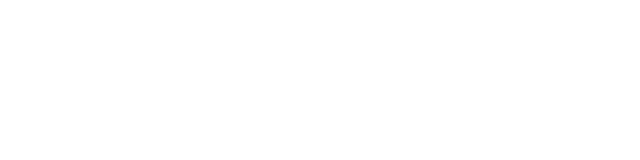
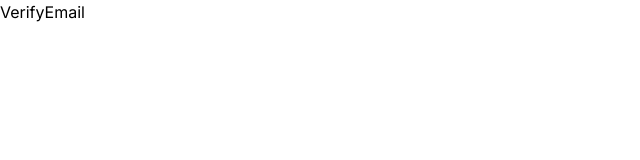
Before and after one commit to fred-fittywebdev/MERN-Login-template, a React (Create React App) app in the folder client/: page /verifymail/1 in a window 1280 px wide. Before the commit this address had no page. Shown: the top 160 px of the page, without its empty margins (0-640 px from the left). Built offline with nearby package versions, Linux system fonts and the light colour scheme; the HTML template or start-up script is replaced by a standard one.

Commit message:
sending token in verification email done

```diff
--- a/client/public/index.html
+++ b/client/public/index.html
@@ -2,7 +2,7 @@
 <html lang="en">
 	<head>
 		<meta charset="utf-8" />
-		<link rel="icon" type="image/png" href="./img/key.svg" />
+		<!-- <link rel="icon" type="image/png" href="./img/key.svg" /> -->
 		<meta name="viewport" content="width=device-width, initial-scale=1" />
 		<meta name="theme-color" content="#000000" />
 		<meta
--- a/client/src/App.js
+++ b/client/src/App.js
@@ -5,6 +5,7 @@ import Register from './pages/Register';
 
 // Toast
 import { Toaster } from 'react-hot-toast'
+import VerifyEmail from './pages/VerifyEmail';
 
 function App() {
   return (
@@ -14,6 +15,7 @@ function App() {
         <Route path='/' element={<ProtcetedRoutes><Home /></ProtcetedRoutes>} />
         <Route path='/login' element={<PublicdRoutes><Login /></PublicdRoutes>} />
         <Route path='/register' element={<PublicdRoutes><Register /></PublicdRoutes>} />
+        <Route path='/verifymail/:token' element={<PublicdRoutes><VerifyEmail /> </PublicdRoutes>} />
       </Routes>
     </BrowserRouter>
   );
--- /dev/null
+++ b/client/src/pages/VerifyEmail.js
@@ -0,0 +1,9 @@
+import React from 'react'
+
+function VerifyEmail() {
+    return (
+        <div>VerifyEmail</div>
+    )
+}
+
+export default VerifyEmail
```
